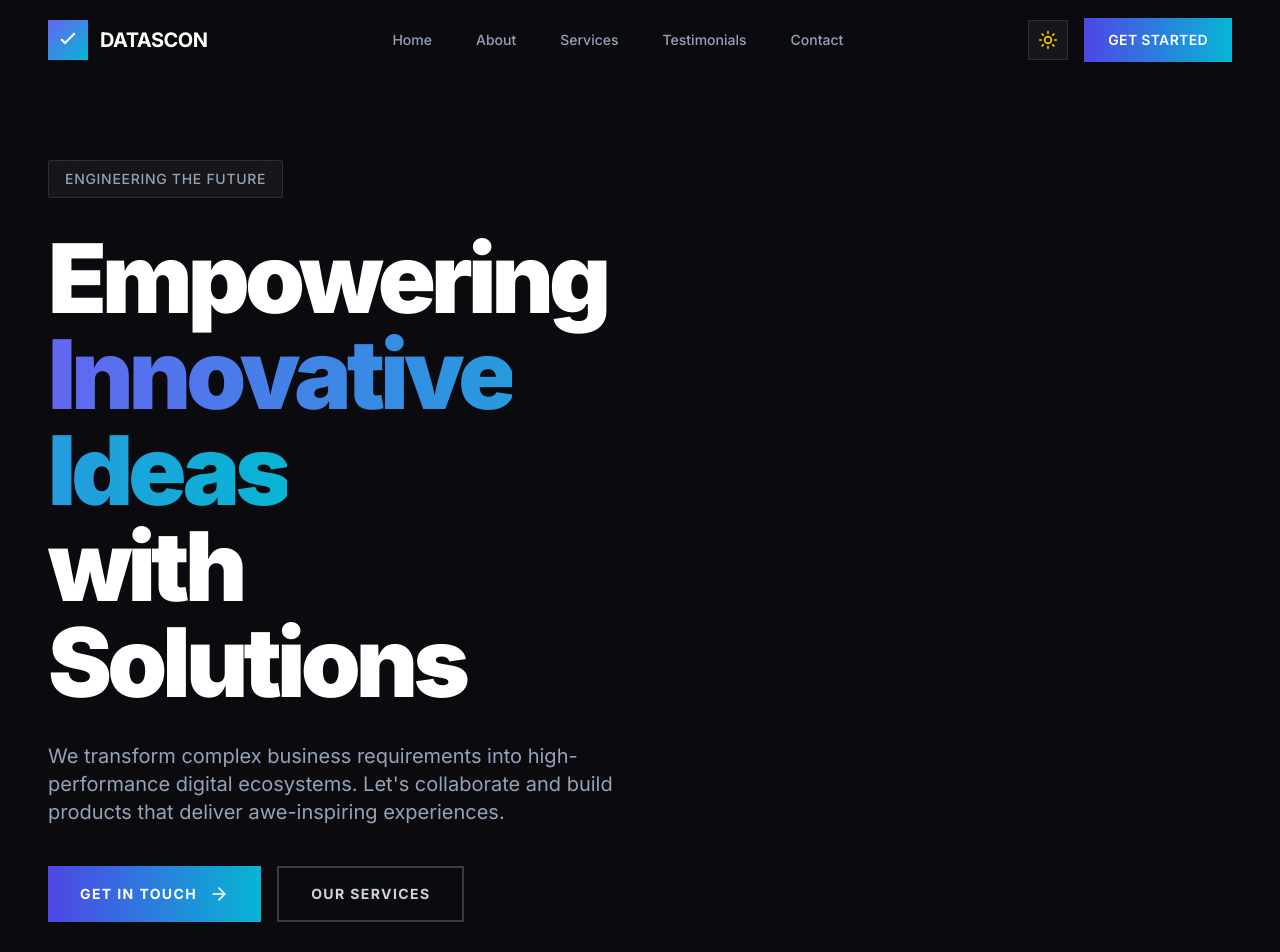
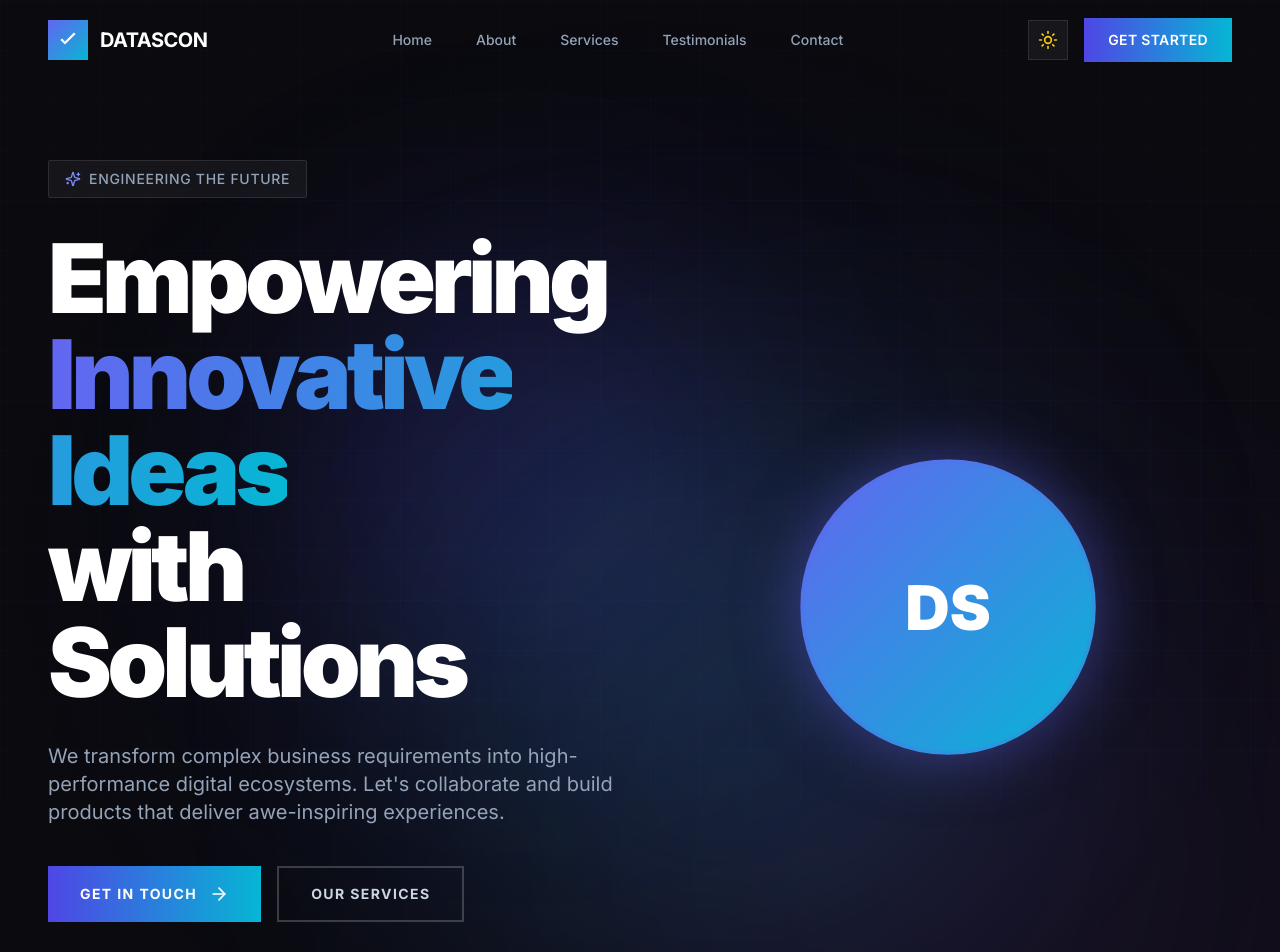
Before and after one commit to fmitesh007/ds_baackup, a Next.js app: page / in a window 1280 px wide. Shown: the top 952 px of the page. Built offline with nearby package versions, Linux system fonts and the light colour scheme.

Commit message:
Revert Hero to original orbs, add DS logo with glow on right

```diff
--- a/components/Hero.tsx
+++ b/components/Hero.tsx
@@ -3,50 +3,18 @@
 import { motion, useScroll, useTransform } from 'framer-motion';
 import { useTheme } from 'next-themes';
 import { useState, useEffect, useRef } from 'react';
-import { ArrowRight } from 'lucide-react';
+import { ArrowRight, Sparkles } from 'lucide-react';
 
 export default function Hero() {
   const [mounted, setMounted] = useState(false);
   const { theme } = useTheme();
   const containerRef = useRef<HTMLDivElement>(null);
-  const blob1Ref = useRef<HTMLDivElement>(null);
-  const blob2Ref = useRef<HTMLDivElement>(null);
-  const blob3Ref = useRef<HTMLDivElement>(null);
-
   const { scrollYProgress } = useScroll({
     target: containerRef,
     offset: ["start start", "end start"]
   });
 
-  useEffect(() => {
-    setMounted(true);
-
-    let frame: number;
-    const animate = () => {
-      const time = Date.now() * 0.0008;
-
-      if (blob1Ref.current) {
-        const x = Math.sin(time * 0.6) * 120;
-        const y = Math.cos(time * 0.6 + 1) * 120;
-        blob1Ref.current.style.transform = `translate(${x}px, ${y}px) scale(${1 + Math.sin(time) * 0.1})`;
-      }
-      if (blob2Ref.current) {
-        const x = Math.sin(time * 0.8 + 2) * 120;
-        const y = Math.cos(time * 0.8 + 3) * 120;
-        blob2Ref.current.style.transform = `translate(${x}px, ${y}px) scale(${1 + Math.sin(time + 1) * 0.1})`;
-      }
-      if (blob3Ref.current) {
-        const x = Math.sin(time * 0.5 + 4) * 80;
-        const y = Math.cos(time * 0.5 + 5) * 80;
-        blob3Ref.current.style.transform = `translate(${x}px, ${y}px) scale(${1 + Math.sin(time + 2) * 0.1})`;
-      }
-
-      frame = requestAnimationFrame(animate);
-    };
-
-    animate();
-    return () => cancelAnimationFrame(frame);
-  }, []);
+  useEffect(() => setMounted(true), []);
 
   const isDark = !mounted || theme === 'dark' || !theme;
   const y = useTransform(scrollYProgress, [0, 1], [0, 200]);
@@ -56,37 +24,45 @@ export default function Hero() {
   if (!mounted) return null;
 
   return (
-    <section id="hero" ref={containerRef} className="min-h-screen flex items-center pt-20 relative overflow-hidden bg-[#0b0b0f]">
+    <section id="hero" ref={containerRef} className="min-h-screen flex items-center pt-20 relative overflow-hidden">
       <motion.div
-        className="absolute inset-0 pointer-events-none -z-10"
+        className="absolute inset-0 pointer-events-none"
         style={{ y }}
       >
-        <div className="absolute inset-0 mesh-grid opacity-50" />
+        <motion.div
+          className={`absolute inset-0 ${isDark ? 'bg-[radial-gradient(ellipse_at_center,_rgba(99,102,241,0.08)_0%,_transparent_70%)]' : 'bg-[radial-gradient(ellipse_at_center,_rgba(99,102,241,0.05)_0%,_transparent_70%)]'}`}
+          animate={{ opacity: [0.8, 1, 0.8] }}
+          transition={{ duration: 4, repeat: Infinity, ease: "easeInOut" }}
+        />
 
         <motion.div
-          ref={blob1Ref}
-          className="absolute w-[600px] h-[600px] rounded-full blur-[120px] opacity-50 mix-blend-screen"
-          style={{ top: '5%', left: '5%', background: 'radial-gradient(circle,#7c3aed,transparent_70%)' }}
-        />
-        <motion.div
-          ref={blob2Ref}
-          className="absolute w-[600px] h-[600px] rounded-full blur-[120px] opacity-50 mix-blend-screen"
-          style={{ bottom: '5%', right: '5%', background: 'radial-gradient(circle,#06b6d4,transparent_70%)' }}
-        />
-        <motion.div
-          ref={blob3Ref}
-          className="absolute w-[500px] h-[500px] rounded-full blur-[100px] opacity-40 mix-blend-screen"
-          style={{ top: '40%', left: '50%', transform: 'translateX(-50%)', background: 'radial-gradient(circle,#ec4899,transparent_70%)' }}
+          className={`absolute top-1/4 left-1/4 w-96 h-96 rounded-full blur-[120px] ${isDark ? 'bg-indigo-600/20' : 'bg-indigo-500/15'}`}
+          animate={{
+            x: [0, 30, 0],
+            y: [0, -20, 0],
+            scale: [1, 1.1, 1]
+          }}
+          transition={{ duration: 8, repeat: Infinity, ease: "easeInOut" }}
         />
 
-        <div className="absolute inset-0 bg-[radial-gradient(circle_at_center,transparent,rgba(0,0,0,0.6))] opacity-60 pointer-events-none" />
+        <motion.div
+          className={`absolute bottom-1/4 right-1/4 w-96 h-96 rounded-full blur-[120px] ${isDark ? 'bg-cyan-500/20' : 'bg-cyan-400/15'}`}
+          animate={{
+            x: [0, -40, 0],
+            y: [0, 30, 0],
+            scale: [1, 1.2, 1]
+          }}
+          transition={{ duration: 10, repeat: Infinity, ease: "easeInOut", delay: 1 }}
+        />
 
-        <svg className="absolute inset-0 w-full h-full pointer-events-none opacity-[0.03]">
-          <filter id="noise">
-            <feTurbulence type="fractalNoise" baseFrequency="0.8" numOctaves="3" stitchTiles="stitch" />
-          </filter>
-          <rect width="100%" height="100%" filter="url(#noise)" />
-        </svg>
+        <motion.div
+          className={`absolute top-1/2 left-1/2 -translate-x-1/2 -translate-y-1/2 w-[600px] h-[600px] rounded-full blur-[150px] ${isDark ? 'bg-purple-500/10' : 'bg-purple-400/10'}`}
+          animate={{
+            scale: [1, 1.3, 1],
+            rotate: [0, 30, 0]
+          }}
+          transition={{ duration: 15, repeat: Infinity, ease: "easeInOut", delay: 2 }}
+        />
       </motion.div>
 
       <div className="max-w-7xl mx-auto px-6 lg:px-12 py-20 relative z-10">
@@ -98,6 +74,7 @@ export default function Hero() {
               transition={{ duration: 0.6 }}
             >
               <div className={`inline-flex items-center gap-2 px-4 py-2 glass rounded-sm mb-8`}>
+                <Sparkles className={`w-4 h-4 ${isDark ? 'text-indigo-400' : 'text-indigo-600'}`} />
                 <span className={`text-sm font-medium uppercase tracking-wider ${isDark ? 'text-slate-400' : 'text-slate-600'}`}>Engineering the Future</span>
               </div>
             </motion.div>
@@ -177,6 +154,30 @@ export default function Hero() {
               ))}
             </motion.div>
           </motion.div>
+
+          <motion.div
+            className="hidden lg:flex items-center justify-center"
+            initial={{ opacity: 0, scale: 0.8 }}
+            animate={{ opacity: 1, scale: 1 }}
+            transition={{ duration: 0.8, delay: 0.5 }}
+          >
+            <div className="relative">
+              <motion.div
+                className="w-72 h-72 accent-gradient rounded-full flex items-center justify-center"
+                animate={{ scale: [1, 1.05, 1] }}
+                transition={{ duration: 3, repeat: Infinity }}
+              >
+                <span className="text-6xl font-black text-white">DS</span>
+              </motion.div>
+              <motion.div
+                className="absolute inset-0 rounded-full"
+                animate={{
+                  boxShadow: ['0 0 30px rgba(99,102,241,0.3)', '0 0 80px rgba(99,102,241,0.6)', '0 0 30px rgba(99,102,241,0.3)']
+                }}
+                transition={{ duration: 2, repeat: Infinity }}
+              />
+            </div>
+          </motion.div>
         </div>
       </div>
 
```
